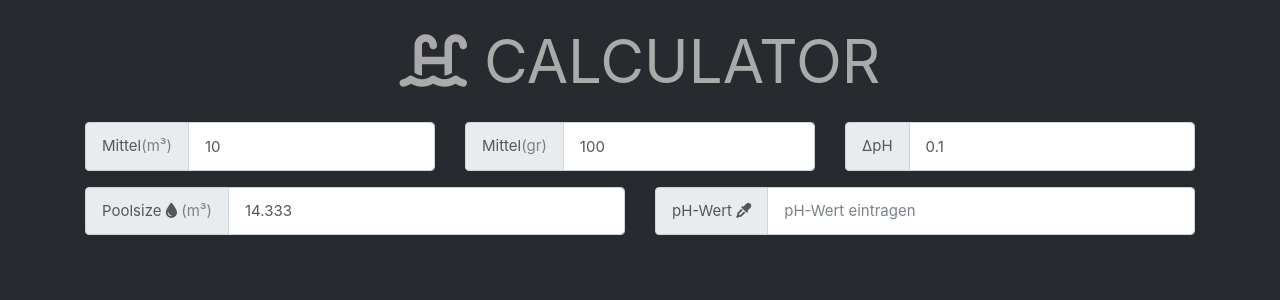
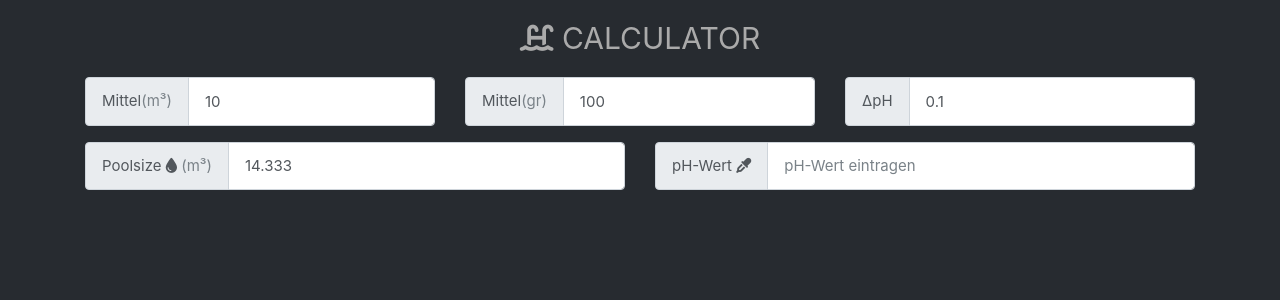
Before and after one commit to slimmyrockt/poolcalculat0r, an Angular app: page / in a window 1280 px wide. Shown: the top 300 px of the page. Built offline with nearby package versions, Linux system fonts and the light colour scheme.

Commit message:
calculate fixxed

```diff
--- a/angular.json
+++ b/angular.json
@@ -43,6 +43,7 @@
               "namedChunks": false,
               "aot": true,
               "extractLicenses": true,
+              "baseHref": "/ml029/schmucke-pool/",
               "vendorChunk": false,
               "buildOptimizer": true,
               "budgets": [
--- a/package.json
+++ b/package.json
@@ -5,6 +5,7 @@
     "ng": "ng",
     "start": "ng serve",
     "build": "ng build",
+    "build-prod": "ng build --prod",
     "test": "ng test",
     "lint": "ng lint",
     "e2e": "ng e2e"
--- a/src/app/form/form.component.html
+++ b/src/app/form/form.component.html
@@ -3,7 +3,7 @@
         <div class="p-2"></div>
         <div class="row">
             <div class="col-12 text-center">
-      <span style="font-size: 4em;" class="text-nowrap">
+      <span style="font-size: 2em;" class="text-nowrap">
          <i class=" fas fa-swimming-pool"></i> CALCULATOR
       </span>
             </div>
@@ -78,7 +78,7 @@
         <div class="row" *ngIf="ergebnis">
             <div class="col-12 text-center">
                 <div>
-          <span style="font-size: 4em;">
+          <span style="font-size: 2em;">
             <i class="fas fa-tablets"></i> {{ergebnis}}
         </span>
                 </div>
```
Also changed, not shown: 19 other files (tests, documents, lock files or other folders).
